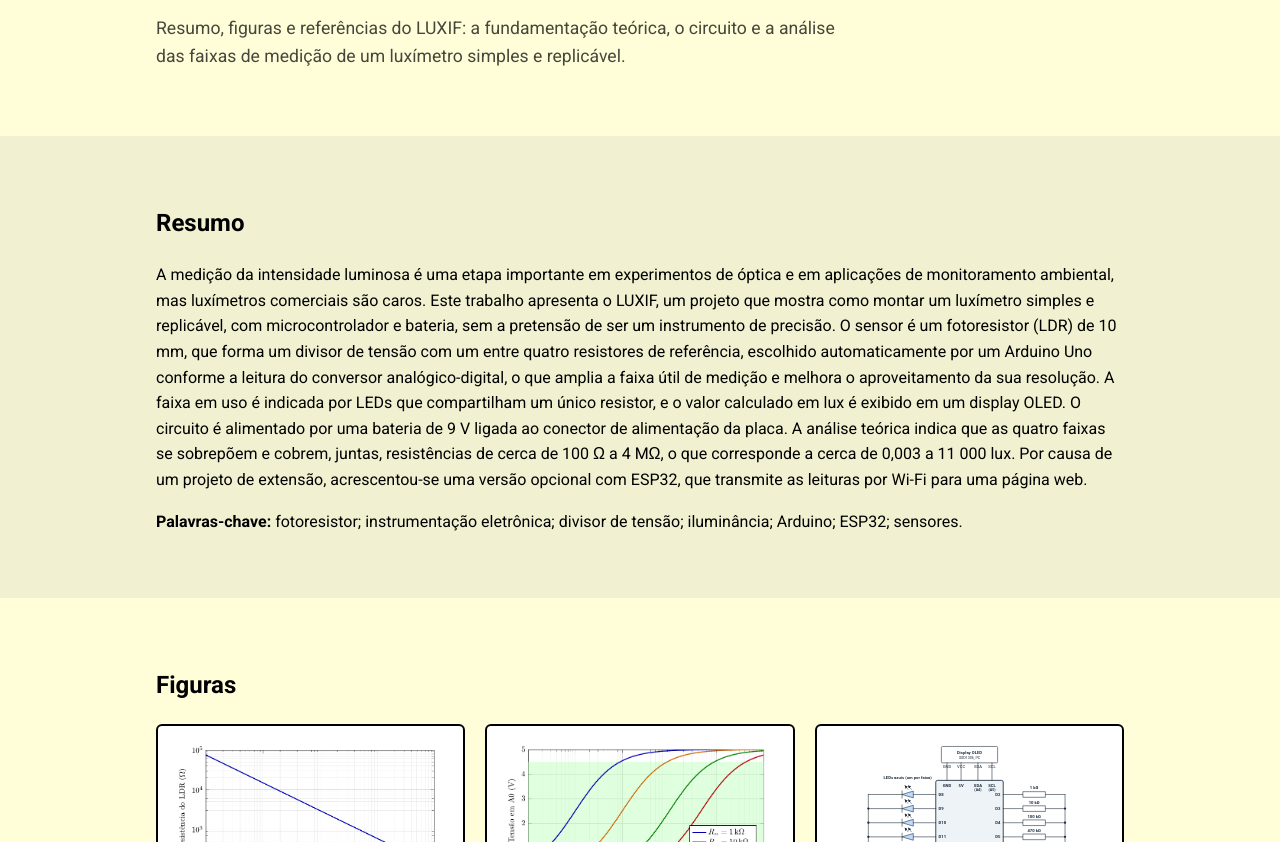
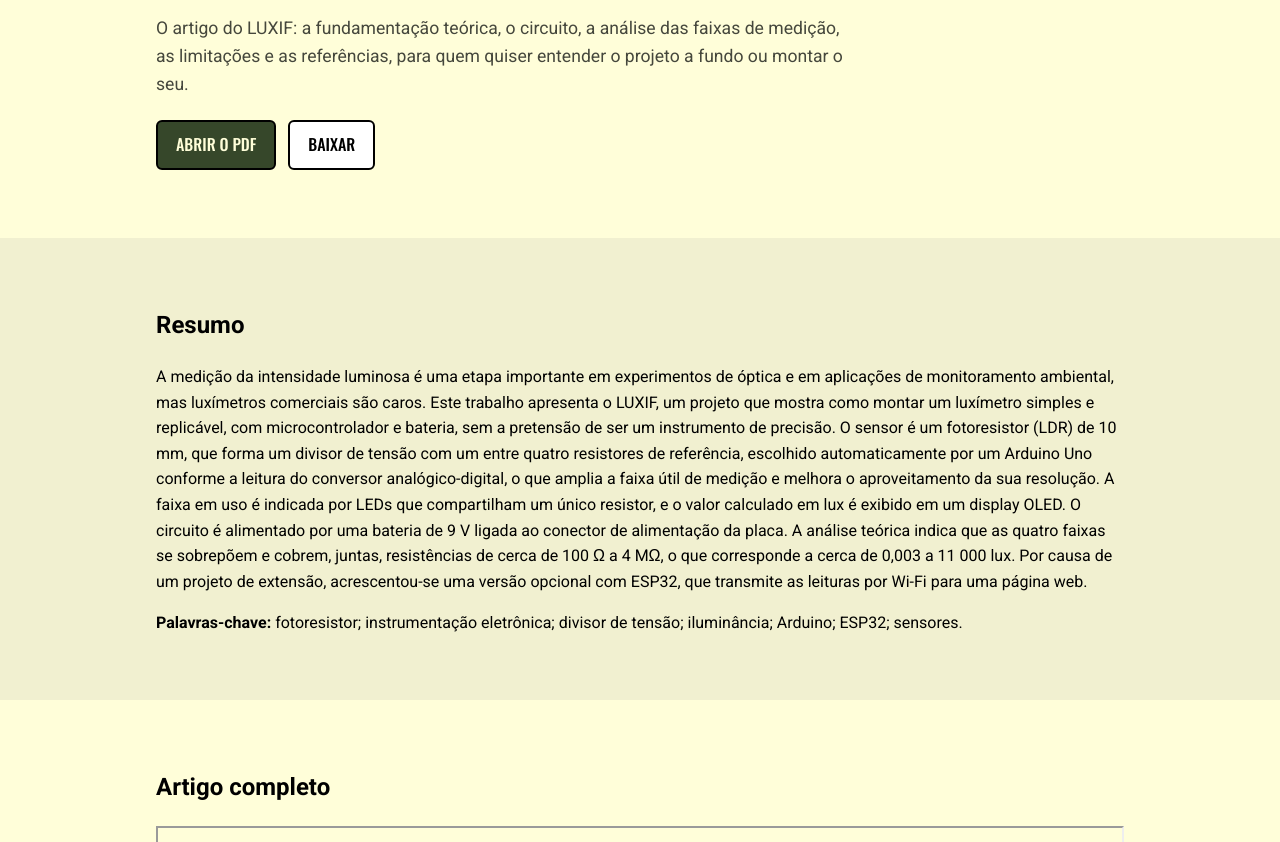
Before and after one commit to e-arauj0/LUXIF, a plain HTML site: page paginas/documentacao.html in a window 1280 px wide. Shown: the part 170-1012 px from the top of the page. Drawn offline with nearby package versions, Linux system fonts and the light colour scheme.

Commit message:
Adiciona documentação

```diff
--- a/paginas/documentacao.html
+++ b/paginas/documentacao.html
@@ -41,7 +41,11 @@
         <section>
 			<div class="container">
 				<h1>Documentação</h1>
-				<p class="introducao">Resumo, figuras e referências do LUXIF: a fundamentação teórica, o circuito e a análise das faixas de medição de um luxímetro simples e replicável.</p>
+				<p class="introducao">O artigo do LUXIF: a fundamentação teórica, o circuito, a análise das faixas de medição, as limitações e as referências, para quem quiser entender o projeto a fundo ou montar o seu.</p>
+				<p>
+					<a class="botao" href="../documento/LUXIF.pdf" target="_blank" rel="noopener">Abrir o PDF</a>
+					<a class="botao secundario" href="../documento/LUXIF.pdf" download>Baixar</a>
+				</p>
 			</div>
 		</section>
 
@@ -52,6 +56,13 @@
 				<p><strong>Palavras-chave:</strong> fotoresistor; instrumentação eletrônica; divisor de tensão; iluminância; Arduino; ESP32; sensores.</p>
 			</div>
 		</section>
+		<section id="artigo">
+			<div class="container">
+				<h2>Artigo completo</h2>
+				<iframe src="../documento/LUXIF.pdf" title="Artigo do LUXIF em PDF" width="100%" height="800"></iframe>
+			</div>
+		</section>
+
 		<section id="figuras">
 			<div class="container">
 				<h2>Figuras</h2>
```
Also changed, not shown: 6 other files.
